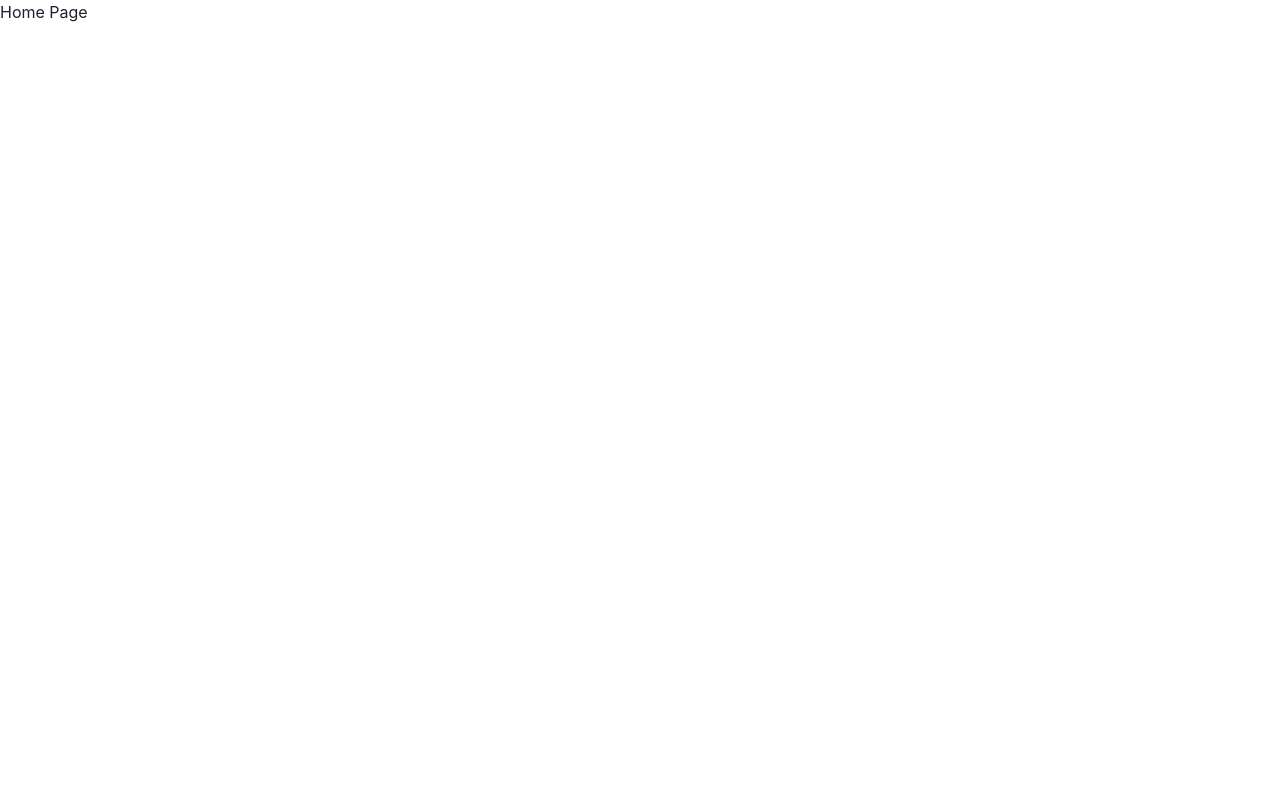
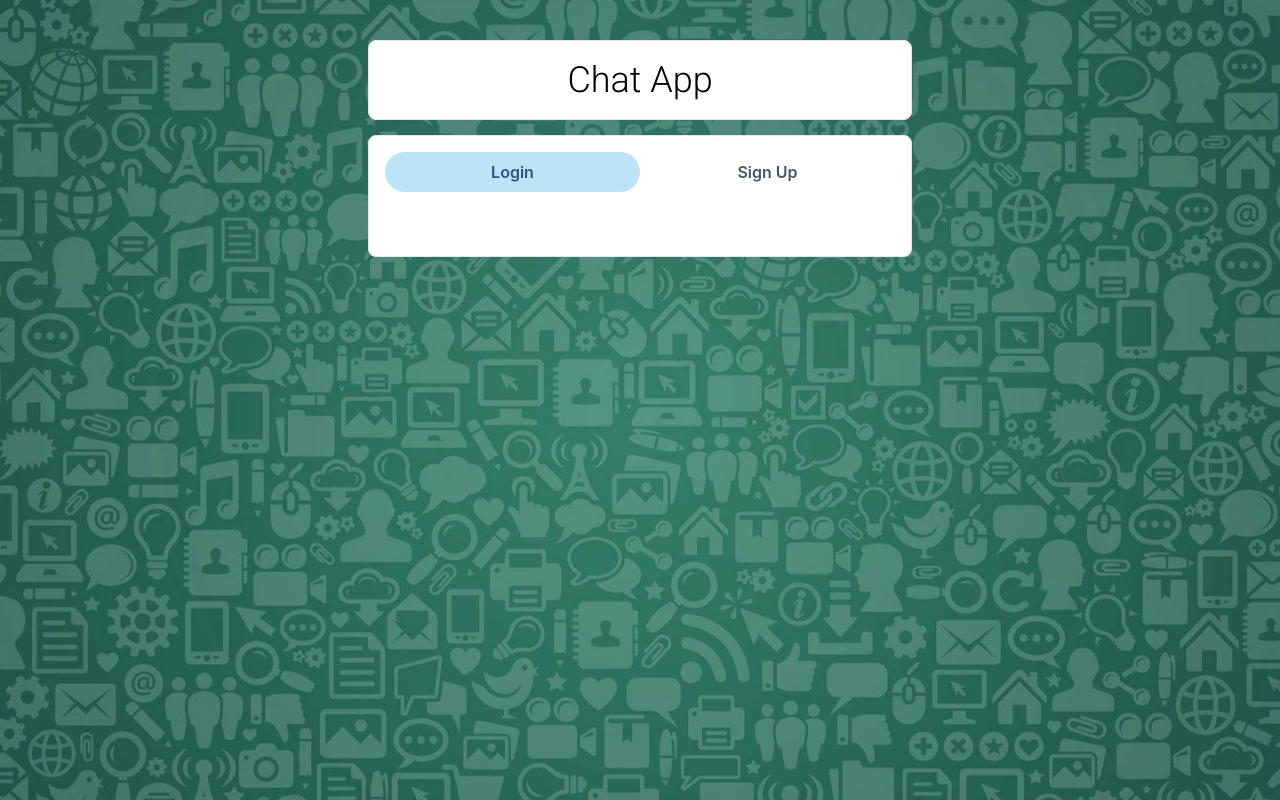
Before and after one commit to dilshan-98/MERN-Chat-App-with-Socket.IO, a React (Create React App) app in the folder frontend/: page / in a window 1280 px wide. Built offline with nearby package versions, Linux system fonts and the light colour scheme.

Commit message:
setup homepage with background

```diff
--- a/frontend/src/App.css
+++ b/frontend/src/App.css
@@ -0,0 +1,9 @@
+@import url('https://fonts.googleapis.com/css2?family=Roboto:wght@300&display=swap');
+
+.App {
+    height: 100vh;
+    display: flex;
+    background: url("./background.jpg.jpg");
+    background-size: cover;
+    background-position: center;
+}
--- a/frontend/src/Pages/Homepage.js
+++ b/frontend/src/Pages/Homepage.js
@@ -1,9 +1,49 @@
+import {
+  Box,
+  Container,
+  Tab,
+  TabList,
+  TabPanel,
+  TabPanels,
+  Tabs,
+  Text,
+} from "@chakra-ui/react";
+
 const Homepage = () => {
-    return (
-        <div>
-            <h1>Home Page</h1>
-        </div>
-    )
+  return (
+    <Container maxW="xl" textAlign="center" centerContent>
+      <Box
+        d="flex"
+        justifyContent={"center"}
+        p={3}
+        bg="white"
+        w="100%"
+        m="40px 0 15px 0"
+        borderRadius="lg"
+        borderWidth="1px"
+      >
+        <Text fontSize="4xl" fontFamily={"Roboto"} color="black">
+          Chat App
+        </Text>
+      </Box>
+      <Box bg="white" w="100%" p={4} borderRadius="lg" borderWidth="1px">
+        <Tabs isFitted variant="soft-rounded">
+          <TabList mb="1em">
+            <Tab>Login</Tab>
+            <Tab>Sign Up</Tab>
+          </TabList>
+          <TabPanels>
+            <TabPanel>
+              {/* <Login /> */}
+            </TabPanel>
+            <TabPanel>
+              {/* <Signup /> */}
+            </TabPanel>
+          </TabPanels>
+        </Tabs>
+      </Box>
+    </Container>
+  );
 };
 
 export default Homepage;
```
Also changed, not shown: frontend/src/background.jpg.jpg (added).
